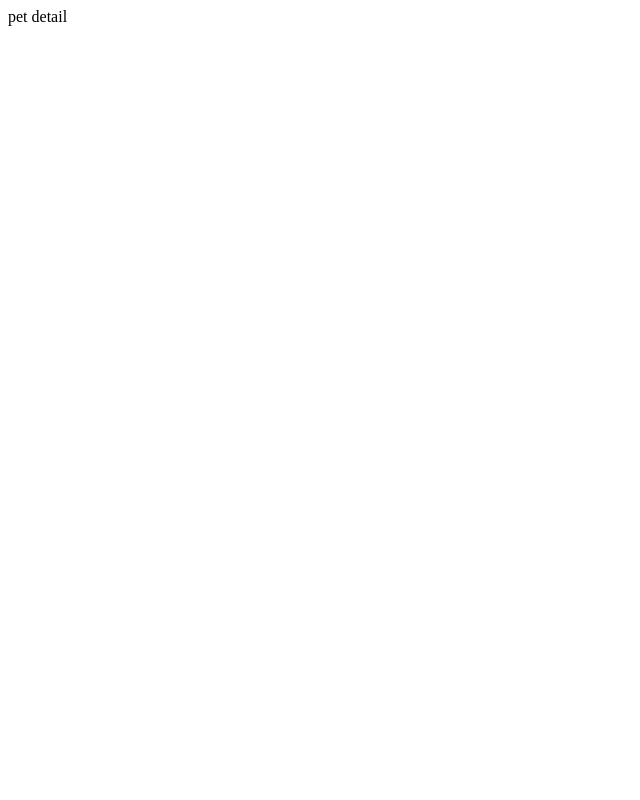
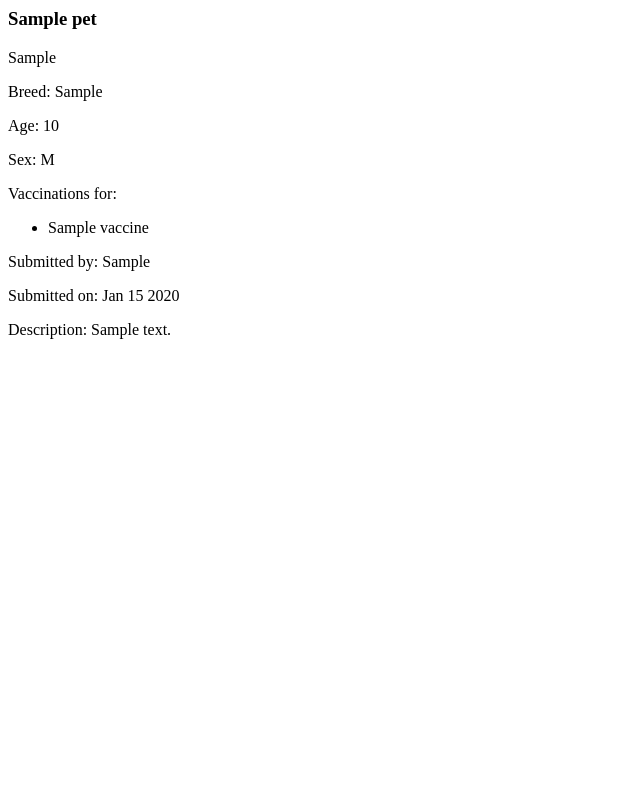
Before and after one commit to Ornellasd/derpy_pets, a Django app: page /adoptions/1/ in a window 1280 px wide. Before the commit the part shown is almost empty. Shown: the whole page, without its empty margins (0-640 px from the left). Run offline with Django 3.2, Linux system fonts and the light colour scheme; tables that the repository leaves empty hold one stand-in row (values such as "Sample post").

Commit message:
implements templates

```diff
--- a/adoptions/models.py
+++ b/adoptions/models.py
@@ -2,7 +2,10 @@ from django.db import models
 
 
 class Pet(models.Model):
-    SEX_CHOICES = [('M', 'Male'), ('F', 'Female')]
+    SEX_CHOICES = [
+        ('M', 'Male'),
+        ('F', 'Female'),
+    ]
     name = models.CharField(max_length=100)
     submitter = models.CharField(max_length=100)
     species = models.CharField(max_length=30)
--- a/adoptions/templates/pet_detail.html
+++ b/adoptions/templates/pet_detail.html
@@ -1 +1,24 @@
-pet detail
+<div>
+	<h3>{{ pet.name|capfirst }}</h3>
+	<p>{{ pet.species }}</p>
+	{% if pet.breed %}
+		<p>Breed: {{ pet.breed }}</p>
+	{% endif %}
+	{% if pet.age %}
+		<p>Age: {{ pet.age }}</p>
+	{% endif %}
+	{% if pet.sex %}
+		<p>Sex: {{ pet.sex }}</p>
+	{% endif %}
+	{% if pet.vaccinations.all %}
+		<p>Vaccinations for:</p>
+		<ul>
+			{% for vaccination in pet.vaccinations.all %}
+				<li>{{ vaccination.name }}</li>
+			{% endfor %}
+		</ul>
+	{% endif %}
+	<p>Submitted by: {{ pet.submitter }}</p>
+	<p>Submitted on: {{ pet.submission_date|date:"M d Y" }}</p>
+	<p>Description: {{ pet.description }}</p>
+</div>
```
Also changed, not shown: adoptions/templates/home.html (+14 -1 lines).
